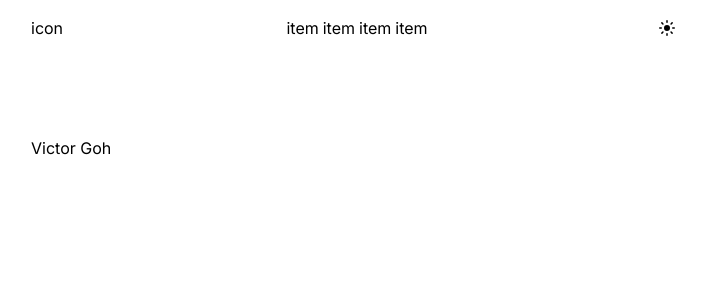
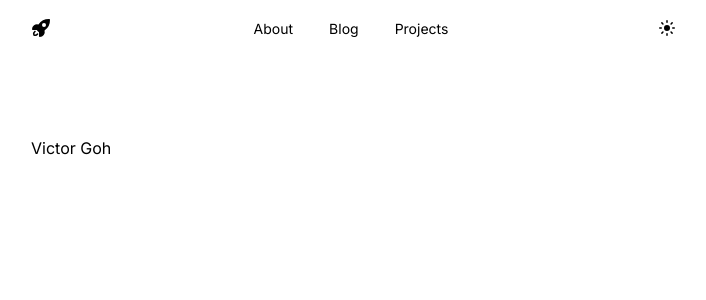
Before and after one commit to victorwkb/v-g.io, a Next.js app: page / in a window 1280 px wide. Shown: the top 300 px of the page, without its empty margins (283-989 px from the left). Built offline with nearby package versions, Linux system fonts and the light colour scheme.

Commit message:
added all nav items

```diff
--- a/app/components/Navigation.tsx
+++ b/app/components/Navigation.tsx
@@ -5,29 +5,82 @@ import Link from "next/link";
 import ThemeSwitcher from "./ThemeSwitcher";
 import { usePathname } from "next/navigation";
 import { useTheme } from "next-themes";
+import NavLink from "./ui/NavLink";
+import { Popover, Transition } from "@headlessui/react";
+import { RocketLaunchIcon, ChevronDownIcon } from "@heroicons/react/20/solid";
+import { Fragment } from "react";
 
-const navItems = {
-  "/": { name: "home" },
-  "/about": { name: "about" },
-  "/blog": { name: "blog" },
-  "/projects": { name: "projects" },
-};
+const navItems = [
+  { label: "About", href: "/about" },
+  { label: "Blog", href: "/blog" },
+  { label: "Projects", href: "/projects" },
+];
 
 export default function Navigation() {
   const pathname = `/${usePathname().split("/")[1]}`;
   const { theme } = useTheme();
 
   return (
-    <header className={clsx("relative md:sticky top-0 z-20 bg-primary")}>
+    <header className={clsx("bg-primary relative top-0 z-20 md:sticky")}>
       <nav className="lg mx-auto flex max-w-[700px] items-center justify-between gap-3 px-4 py-3 md:px-6">
-        <div>icon</div>
+        <Link href="/" className="text-primary shrink-0">
+          <RocketLaunchIcon className="h-5 w-5" />
+        </Link>
+
         <ul className="hidden items-center gap-1 md:flex">
-          <div>item</div>
-          <div>item</div>
-          <div>item</div>
-          <div>item</div>
+          {navItems.map((navItems) => (
+            <li key={navItems.href}>
+              <NavLink href={navItems.href}>{navItems.label}</NavLink>
+            </li>
+          ))}
         </ul>
-        <ThemeSwitcher />
+
+        <Popover className="relative ml-auto md:hidden">
+          {({ open }) => (
+            <>
+              <Popover.Button className="text-secondary flex items-center gap-1 rounded-lg p-1 focus:ring-0 focus-visible:outline-none">
+                <ChevronDownIcon
+                  className={clsx(
+                    "h-5 w-5",
+                    open ? "rotate-180 transform" : "",
+                  )}
+                />
+              </Popover.Button>
+
+              <Transition
+                enter="transition ease-out duration-250"
+                enterFrom="opacity-0 translate-y--1"
+                enterTo="opacity-100 translate-y-0"
+                leave="transition ease-in duration-250"
+                leaveFrom="opacity-100 translate-y-0"
+                leaveTo="opacity-0 translate-y--1"
+              >
+                <Popover.Panel className="absolute right-0 z-10 mt-2 w-40 origin-top-right overflow-auto rounded-xl bg-white p-2 text-base shadow-lg focus:outline-none dark:bg-black sm:text-sm">
+                  <div className="grid">
+                    {navItems.map((navItems) => (
+                      <Link
+                        key={navItems.href}
+                        href={navItems.href}
+                        className={clsx(
+                          "hover:text-primary rounded-lg px-4 py-2 text-sm transition-colors",
+                          pathname === navItems.href
+                            ? "bg-secondaryA text-primary"
+                            : "text-secondary",
+                        )}
+                      >
+                        {navItems.label}
+                      </Link>
+                    ))}
+                  </div>
+                </Popover.Panel>
+              </Transition>
+            </>
+          )}
+        </Popover>
+
+        <div className="flex h-8 w-8 items-center justify-center">
+          <ThemeSwitcher />
+        </div>
       </nav>
     </header>
   );
--- /dev/null
+++ b/app/components/ui/NavLink.tsx
@@ -0,0 +1,25 @@
+import Link from "next/link";
+import clsx from "clsx";
+import { usePathname } from "next/navigation";
+
+type NavLinkProps = {
+  href: string;
+  children: React.ReactNode;
+};
+
+export default function NavLink({ href, children }: NavLinkProps) {
+  const pathname = `/${usePathname().split("/")[1]}`;
+  const active = pathname === href;
+
+  return (
+    <Link
+      className={clsx(
+        "px-4 py-2 rounded-lg text-sm hover:text-primary transition-colors",
+        active ? "bg-secondaryA text-primary" : "text-secondary"
+      )}
+      href={href}
+    >
+      {children}
+    </Link>
+  );
+}
--- a/tailwind.config.ts
+++ b/tailwind.config.ts
@@ -9,11 +9,6 @@ const config: Config = {
   ],
   theme: {
     extend: {
-      backgroundImage: {
-        "gradient-radial": "radial-gradient(var(--tw-gradient-stops))",
-        "gradient-conic":
-        "conic-gradient(from 180deg at 50% 50%, var(--tw-gradient-stops))",
-      },
       textColor: {
         primary: "var(--gray-12)",
         secondary: "var(--gray-11)",
```
Also changed, not shown: app/components/ThemeSwitcher.tsx (+6 -4 lines).
